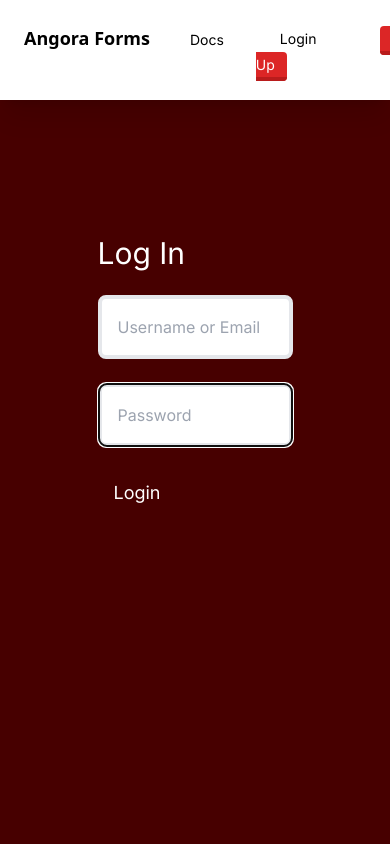
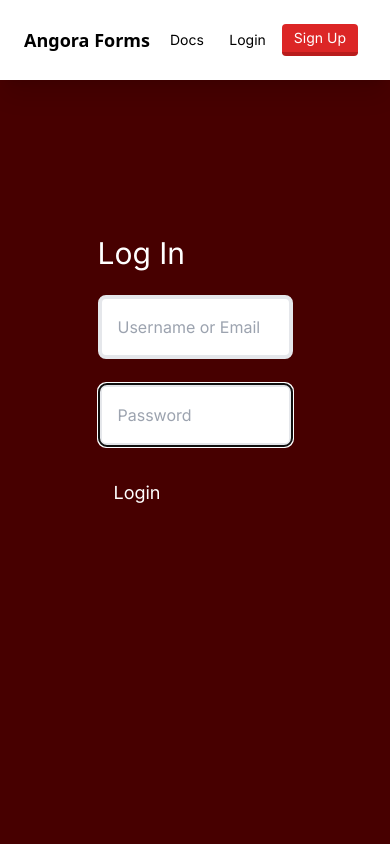
Before and after one commit to AngoraForms/angora-forms-app, a Next.js app: page /login in a window 390 px wide. Shown: the top 844 px of the page. Built offline with nearby package versions, Linux system fonts and the light colour scheme.

Commit message:
added hamburger menu and pop up

```diff
--- a/src/app/(components)/Nav.tsx
+++ b/src/app/(components)/Nav.tsx
@@ -1,25 +1,22 @@
-'use client'
+'use client';
 
-import React, { useState, useEffect } from "react";
-import { deleteCookie } from "cookies-next";
-import Cookies from "js-cookie";
-import Link from "next/link";
-import { useRouter } from "next/navigation";
+import React, { useState, useEffect } from 'react';
+import { deleteCookie } from 'cookies-next';
+import Cookies from 'js-cookie';
+import Link from 'next/link';
+import { useRouter } from 'next/navigation';
 
 
 export function NavBar() {
 
   const router = useRouter();
-  const [authenticated, setAuthenticated] = useState('none')
+  const [authenticated, setAuthenticated] = useState('none');
 
-  console.log('NavBar re-render')
-
-  console.log('state is:',authenticated)
   function logout() {
 
-    deleteCookie('key')
-    setAuthenticated('none')
-    router.push('/')
+    deleteCookie('key');
+    setAuthenticated('none');
+    router.push('/');
 
   }
 
@@ -27,72 +24,93 @@ export function NavBar() {
   // use effect in this space
   useEffect(() => {
 
-    console.log('in useEffect')
-
     async function fetchData() {
 
-      const currentToken = Cookies.get('key')
+      const currentToken = Cookies.get('key');
 
       if (currentToken) {
 
         const data = {
           currentToken: currentToken,
           type: 'auth'
-          }
+        };
 
         try {
           const currentSession = await fetch('/api/users',{
             method: 'POST',
             headers: {'Content-Type':'application/json'},
             body: JSON.stringify(data),
-          })
-            const authenticatedSession = await currentSession.json()
+          });
+          const authenticatedSession = await currentSession.json();
           // handle error for logout. error in object authenticatedSession from async call on currentSession.json()
-            console.log('authenticated session:', authenticatedSession)
+          console.log('authenticated session:', authenticatedSession);
 
-            setAuthenticated(authenticatedSession.user)
+          setAuthenticated(authenticatedSession.user);
 
         }
         catch {
-          setAuthenticated('none')
+          setAuthenticated('none');
         }
       } else {
-          setAuthenticated('none')
+        setAuthenticated('none');
       }
     }
 
-    fetchData()
+    fetchData();
 
-  })
+  });
 
-
+  const [openMenu, setOpenMenu] = useState<boolean>(false);
+  const clickOpenMenu = () => {
+    console.log('open')
+    setOpenMenu(!openMenu);
+  }
   if(authenticated === 'none') {
 
     return (
-      <div>
-        <span className="text-lg font-bold"></span>
-          <Link href="/login" className="text-sm mx-6 me-8 hover:underline">Login</Link>
-          <span className="text-lg"></span>
-          <Link href="/signup" className="text-sm bg-red-600 me-8 mx-8 hover:bg-red-400 text-white py-1 px-3 border-b-4 border-red-700 hover:border-red-700 rounded">Sign Up</Link>
+      <div className='flex justify-center'>
+        <Link href="/login" className="text-sm max-sm:mx-2 mx-7 my-auto hover:underline text-end">Login</Link>
+        <Link href="/signup" className="text-sm bg-red-600 max-sm:mx-2 mx-7 my-auto hover:bg-red-400 text-white py-1 px-3 border-b-4 border-red-700 hover:border-red-700 rounded">Sign Up</Link>
       </div>
-    )
+    );
 
   } else {
 
     return (
-      <div>
-          welcome, {authenticated}
-          <span className="text-lg font-bold"></span>
-          <Link href="/componentBank" className="text-sm m-auto hover:underline">Component Bank</Link>
-          <span className="text-lg font-bold"></span>
-          <Link href="/formBuilder" className="text-sm me-8 hover:underline">Form Builder</Link>
-          <button className="rounded-full">
-            <Link href="/" onClick={logout}>Log out</Link>
+      <>
+        {(openMenu === true) && (
+          <div className='fixed top-0 bottom-0 left-0 right-0 bg-black bg-opacity-50'>
+            <div className='fixed top-0 right-0 w-1/3 bg-white h-2/5 z-50 '>
+              <button className='absolute top-1 p-2 right-1 text-red-400'
+                onClick={clickOpenMenu}
+              >
+                &#10005;
               </button>
-          <span className="text-lg font-bold"></span>
-
+              <h1 className='text-xl text-center font-bold p-2 border-black border-b'>Menu</h1>
+              <div className='flex flex-col items-center justify-between'>
+                <p className="m-auto px-2 py-4 text-lg"> Welcome {authenticated} </p>
+                <Link href="/componentBank" className="text-lg m-auto px-2 py-4 hover:underline"> Component Bank </Link>
+                <Link href="/formBuilder" className="text-lg m-auto px-2 py-4 hover:underline"> Form Builder </Link>
+                <Link className="text-center border border-black rounded-md p-2 m-2 w-1/2" href="/" onClick={logout}> Log out</Link>
               </div>
-    )
+            </div>
+          </div>
+        )}
+        <div className="flex flex-col justify-center items-center w-8 h-8 focus:outline-none hidden max-lg:flex"
+          onClick={clickOpenMenu}
+        >
+          <span className="hamburger-bar w-5 h-0.5 bg-gray-700 mb-1"></span>
+          <span className="hamburger-bar w-5 h-0.5 bg-gray-700 mb-1"></span>
+          <span className="hamburger-bar w-5 h-0.5 bg-gray-700 mb-1"></span>
+        </div>
+        <div className="flex max-lg:hidden">
+          <p className="m-auto px-2 text-sm"> Welcome {authenticated} </p>
+          <Link href="/componentBank" className="text-sm m-auto px-2 hover:underline"> Component Bank </Link>
+          <Link href="/formBuilder" className="text-sm m-auto px-2 hover:underline"> Form Builder </Link>
+          <Link className="border border-black rounded-md p-2" href="/" onClick={logout}> Log out</Link>
+        </div>
+      </>
+    );
   }
 
 }
--- a/src/app/layout.tsx
+++ b/src/app/layout.tsx
@@ -1,9 +1,9 @@
 /* eslint-disable react/react-in-jsx-scope */
 
-import './globals.css'
-import { Inter } from 'next/font/google'
-import Link from "next/link";
-import Image from "next/image";
+import './globals.css';
+import { Inter } from 'next/font/google';
+import Link from 'next/link';
+import Image from 'next/image';
 import linkedinLogo from './linkedin.png';
 import githubLogo from './github.png';
 import { NavBar } from './(components)/Nav';
@@ -25,17 +25,15 @@ export default function RootLayout({
   return (
     <html lang="en">
       <head>
-        <link rel="stylesheet" href="https://fonts.googleapis.com/css2?family=Material+Symbols+Outlined:opsz,wght,FILL,GRAD@48,400,0,0" />
-
-
+      <link rel="stylesheet" href="https://fonts.googleapis.com/css2?family=Material+Symbols+Outlined:opsz,wght,FILL,GRAD@20..48,100..700,0..1,-50..200" />
       </head>
       <body className={inter.className}>
-      <header className="fixed top-0 w-screen flex justify-evenly bg-white p-6 shadow-xl z-50">
-  <nav className="justify-start">
-    <Link href="/" className="text-lg font-sans font-bold mr-10 whitespace-nowrap">Angora Forms</Link>
-    <Link href="/docs" className="text-sm me-8 hover:underline">Docs</Link>
+        <header className="fixed top-0 w-screen flex justify-between bg-white p-6 shadow-xl z-50">
+          <nav className='flex justify-center'>
+            <Link href="/" className="text-lg font-sans font-bold m-auto mr-5 whitespace-nowrap">Angora Forms</Link>
+            <Link href="/docs" className="text-sm m-auto hover:underline">Docs</Link>
           </nav>
-  <nav className="justify-end">
+          <nav className="flex justify-between">
             <NavBar/>
           </nav>
         </header>
--- a/src/app/login/page.tsx
+++ b/src/app/login/page.tsx
@@ -33,7 +33,7 @@ export default function Login() {
 
       router.push('/formBuilder')
 
-      setTimeout(() => window.location.reload(), 500)
+      setTimeout(() => window.location.reload(), 300)
 
     }
   }
```
Also changed, not shown: .eslintrc.js. Lines whose indentation alone changed are shown as unchanged.
